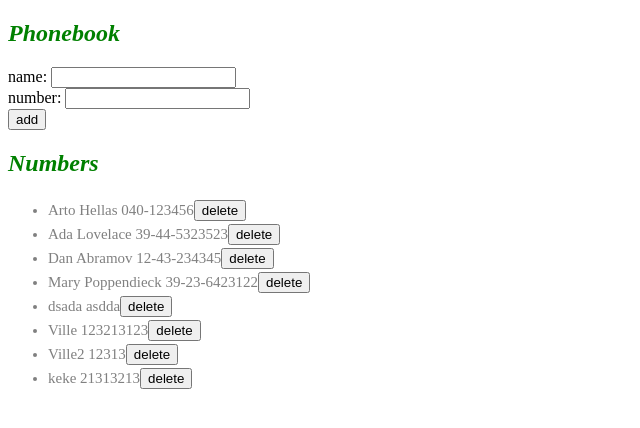
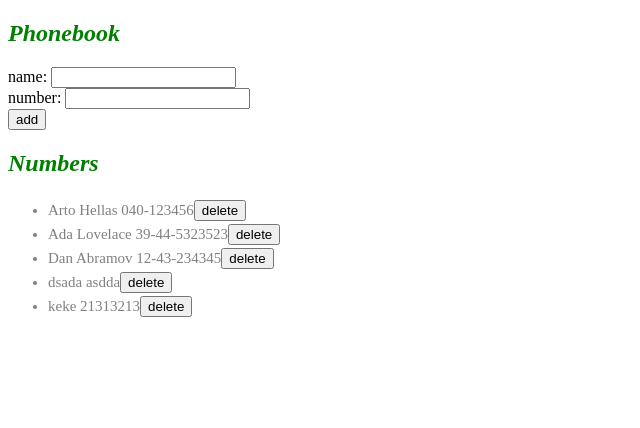
Before and after one commit to violehtone/Full_stack_open_2020, a React (Create React App) app in the folder part2/phonebook/: page / in a window 1280 px wide. Shown: the top 428 px of the page, without its empty margins (0-640 px from the left). Built offline with nearby package versions, Linux system fonts and the light colour scheme; data requests are answered from the project's data file.

Commit message:
exercise 2.17 - delete person

```diff
--- a/part2/phonebook/db.json
+++ b/part2/phonebook/db.json
@@ -16,24 +16,9 @@
       "id": 3
     },
     {
-      "name": "Mary Poppendieck",
-      "number": "39-23-6423122",
-      "id": 4
-    },
-    {
       "name": "dsada",
       "number": "asdda",
       "id": 5
-    },
-    {
-      "name": "Ville",
-      "number": "123213123",
-      "id": 6
-    },
-    {
-      "name": "Ville2",
-      "number": "12313",
-      "id": 7
     },
     {
       "name": "keke",
--- a/part2/phonebook/src/App.js
+++ b/part2/phonebook/src/App.js
@@ -1,6 +1,6 @@
 
 import React, { useState, useEffect } from 'react'
-import PersonList from './components/PersonList'
+import Person from './components/Person'
 import personService from './services/persons'
 
 const App = () => {
@@ -8,6 +8,8 @@ const App = () => {
     const [ newName, setNewName ] = useState('')
     const [ newNumber, setNewNumber ] = useState('')
     const [ errorMessage, setErrorMessage] = useState(null)
+
+    console.log(persons)
 
     const hook = () => {
       personService
@@ -39,6 +41,7 @@ const App = () => {
         event.preventDefault()
 
         const personObject = {
+            id: persons.length,
             name: newName,
             number: newNumber
         }
@@ -64,6 +67,22 @@ const App = () => {
             })
         }}
 
+    const deletePersonById = (id) => {
+      const person = persons.find(p => p.id === id)
+      personService
+        .remove(id)
+        .then(response => {
+          setPersons(persons.filter(p => p.id !== id))
+          console.log(person)
+        })
+        .catch(error => {
+          if(error.response) {
+            console.log(error.response.data)
+          }
+        })
+    }
+
+
     const handleNameChange = (event) => {
         setNewName(event.target.value)
     }
@@ -84,7 +103,11 @@ const App = () => {
           </div>
         </form>
         <h2>Numbers</h2>
-        <PersonList persons = {persons} />
+        <ul>
+        {persons.map((person) =>
+          <Person key = {person.id} person = {person} remove = {() => deletePersonById(person.id)}/>
+        )}
+        </ul>
       </div>
     )
   }
--- a/part2/phonebook/src/components/Person.js
+++ b/part2/phonebook/src/components/Person.js
@@ -1,11 +1,12 @@
 import React from 'react'
 
-const Person = ({name, number}) => {
+const Person = ({person, remove}) => {
     return(
-        <li className = 'person'>
-            {name} {number}
-            <button> delete </button>
-         </li>
-    )}
+    <li className = "person" key = {person.id}>
+        {person.name} {person.number}
+        <button onClick = {remove}> delete </button>
+    </li>
+    )
+}
 
 export default Person
--- a/part2/phonebook/src/services/persons.js
+++ b/part2/phonebook/src/services/persons.js
@@ -16,8 +16,8 @@ const update = (name, newObject) => {
     return request.then(response => response.data)
 }
 
-const remove = (name) => {
-    const request = axios.delete(`${baseUrl}/${name}`)
+const remove = (id) => {
+    const request = axios.delete(`${baseUrl}/${id}`)
     return request.then(response => response.data)
 }
 
```
